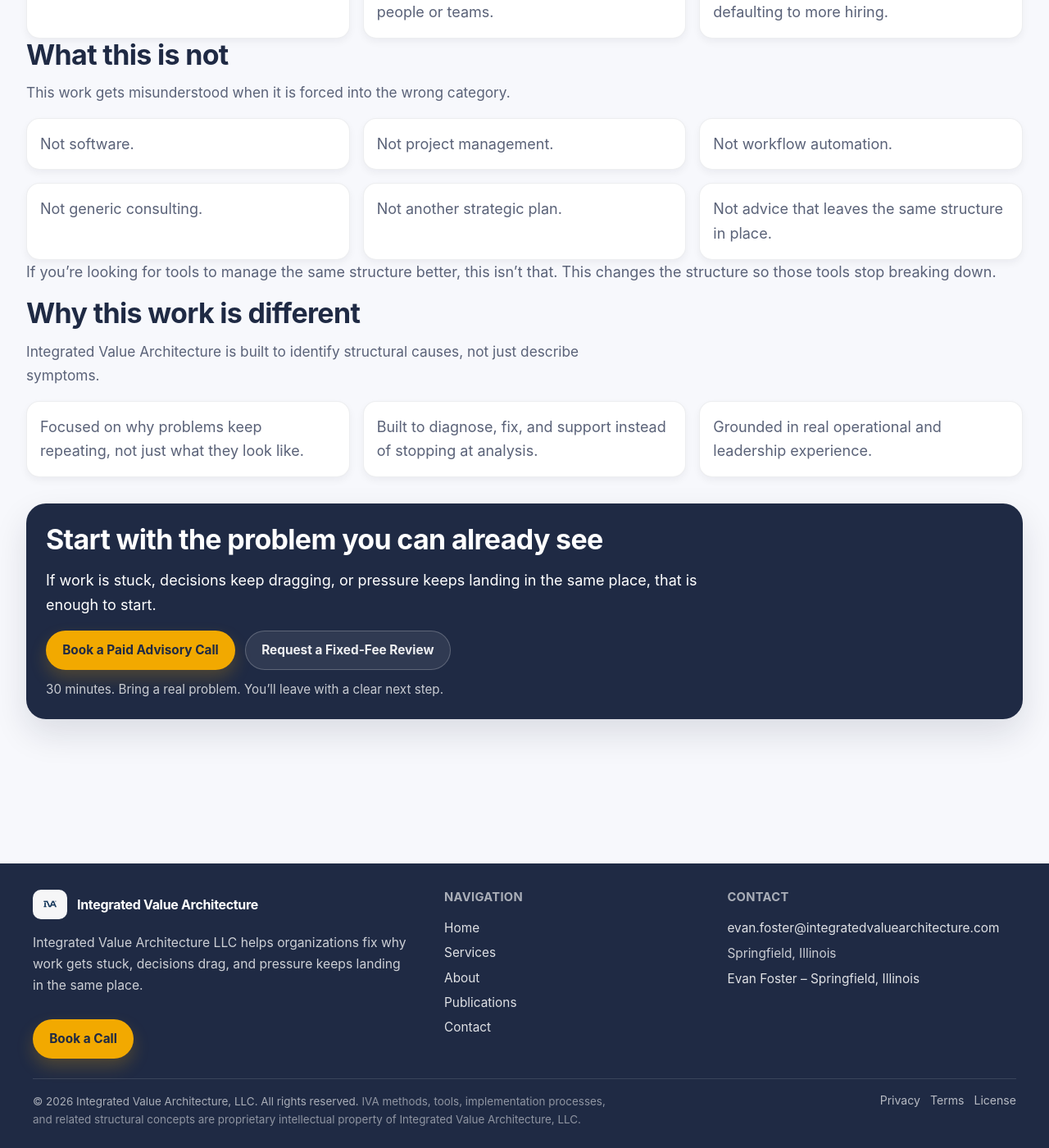
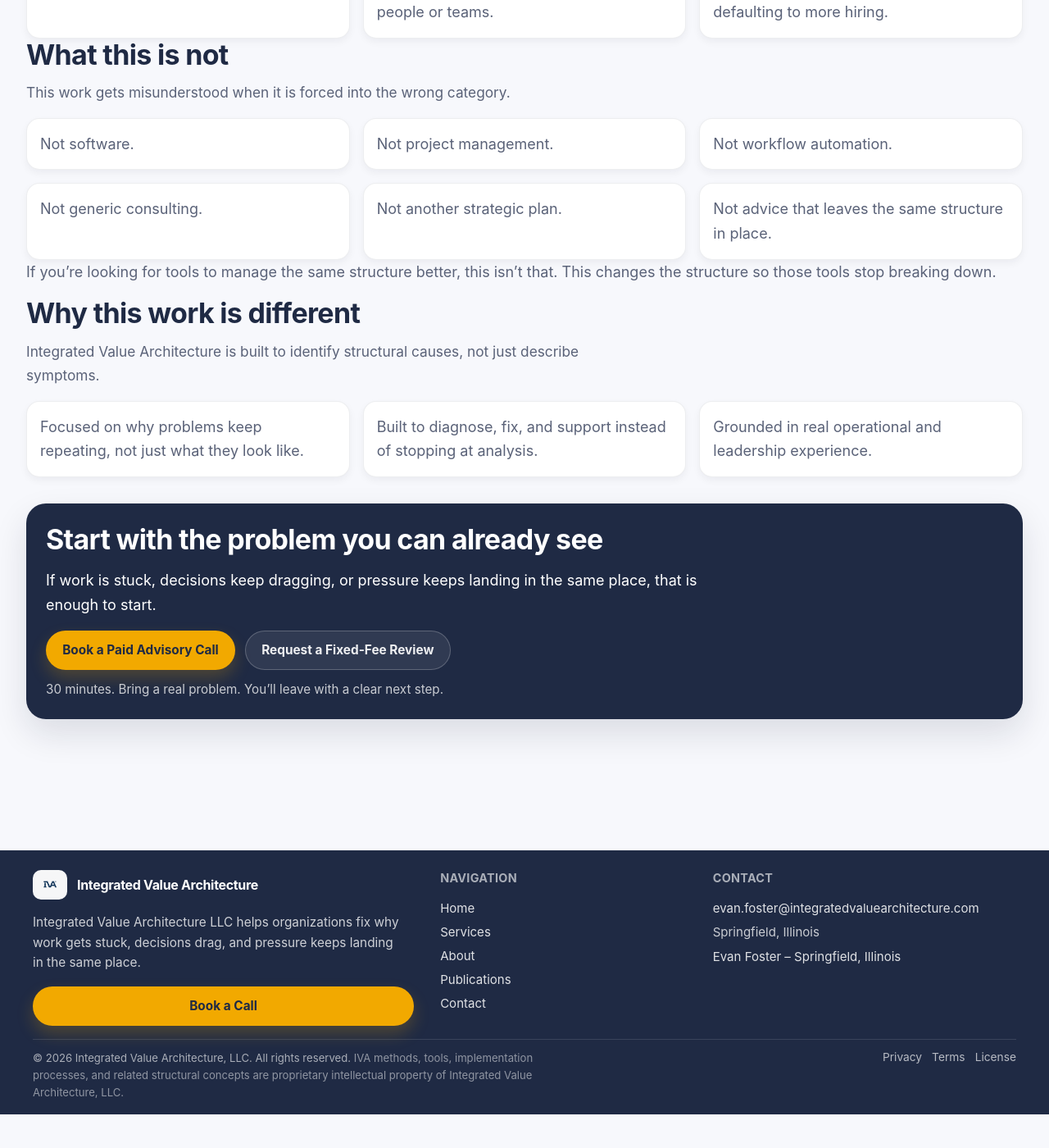
Before and after one commit to efost7873/integratedvaluearchitecture.com, a Jekyll site: the page built from index.html, in a window 1280 px wide and 1400 px high, scrolled down 2027 px. Shown: the whole window at 82% size. Built offline with Jekyll 4.4.1, drawn with Linux system fonts in a browser that asks for light colours; after the commit the page ends 3386 px from its top, so only the background shows below that.

Commit message:
Refactor footer styles for improved spacing and layout

```diff
--- a/_sass/_footer.scss
+++ b/_sass/_footer.scss
@@ -5,8 +5,8 @@
 .iva-footer {
   background: $iva-surface-dark;
   color: $iva-text-inverse;
-  padding: $space-6 $space-5 $space-5;
-  margin-top: $space-7;
+  padding: $space-5 $space-5 $space-4;
+  margin-top: $space-6;
 }
 
 .iva-footer-wrapper {
@@ -16,9 +16,9 @@
 
 .iva-footer-grid {
   display: grid;
-  grid-template-columns: 1.2fr 0.8fr 0.9fr;
-  gap: $space-6;
-  margin-bottom: $space-5;
+  grid-template-columns: 1.15fr 0.75fr 0.9fr;
+  gap: $space-5;
+  margin-bottom: $space-4;
 }
 
 .iva-footer-col {
@@ -29,7 +29,7 @@
 }
 
 .iva-footer-col-brand {
-  padding-right: $space-3;
+  padding-right: $space-2;
 }
 
 .iva-footer-brand {
@@ -58,16 +58,16 @@
 }
 
 .iva-footer-desc {
-  margin: 0 0 $space-3;
-  max-width: 30rem;
-  font-size: 0.98rem;
-  line-height: 1.65;
+  margin: 0 0 $space-2;
+  max-width: 28rem;
+  font-size: 0.96rem;
+  line-height: 1.6;
   color: rgba(255, 255, 255, 0.78);
 }
 
 .iva-footer-heading {
   margin: 0 0 $space-2;
-  font-size: 0.92rem;
+  font-size: 0.9rem;
   font-weight: 650;
   letter-spacing: 0.02em;
   text-transform: uppercase;
@@ -76,8 +76,8 @@
 
 .iva-footer-text {
   margin: 0;
-  font-size: 0.96rem;
-  line-height: 1.55;
+  font-size: 0.94rem;
+  line-height: 1.5;
   color: rgba(255, 255, 255, 0.76);
 }
 
@@ -85,8 +85,8 @@
   display: inline-flex;
   align-items: center;
   width: fit-content;
-  font-size: 0.96rem;
-  line-height: 1.45;
+  font-size: 0.94rem;
+  line-height: 1.4;
   color: rgba(255, 255, 255, 0.86);
   text-decoration: none;
   transition: color $iva-transition-fast, transform $iva-transition-fast;
@@ -98,14 +98,8 @@
   transform: translateX(2px);
 }
 
-.iva-footer-cta {
-  margin-top: $space-2;
-  width: fit-content;
-  text-decoration: none;
-}
-
 .iva-footer-bottom {
-  padding-top: $space-4;
+  padding-top: $space-3;
   border-top: 1px solid rgba(255, 255, 255, 0.12);
   display: flex;
   align-items: flex-start;
@@ -115,9 +109,9 @@
 }
 
 .iva-footer-legal {
-  max-width: 44rem;
-  font-size: 0.84rem;
-  line-height: 1.65;
+  max-width: 42rem;
+  font-size: 0.82rem;
+  line-height: 1.6;
   color: rgba(255, 255, 255, 0.62);
 }
 
@@ -134,7 +128,7 @@
 }
 
 .iva-footer-bottom-links .iva-footer-link {
-  font-size: 0.88rem;
+  font-size: 0.86rem;
   color: rgba(255, 255, 255, 0.68);
 }
 
@@ -146,12 +140,12 @@
 
 @media (max-width: 980px) {
   .iva-footer {
-    padding: $space-6 $space-4 $space-5;
+    padding: $space-5 $space-4 $space-4;
   }
 
   .iva-footer-grid {
     grid-template-columns: 1fr 1fr;
-    gap: $space-5;
+    gap: $space-4;
   }
 
   .iva-footer-col-brand {
@@ -162,14 +156,14 @@
 
 @media (max-width: 680px) {
   .iva-footer {
-    padding: $space-5 $space-4 $space-4;
-    margin-top: $space-6;
+    padding: $space-4 $space-4 $space-4;
+    margin-top: $space-5;
   }
 
   .iva-footer-grid {
     grid-template-columns: 1fr;
-    gap: $space-4;
-    margin-bottom: $space-4;
+    gap: $space-3;
+    margin-bottom: $space-3;
   }
 
   .iva-footer-title {
@@ -179,7 +173,7 @@
   .iva-footer-desc,
   .iva-footer-text,
   .iva-footer-link {
-    font-size: 0.94rem;
+    font-size: 0.92rem;
   }
 
   .iva-footer-bottom {
```
